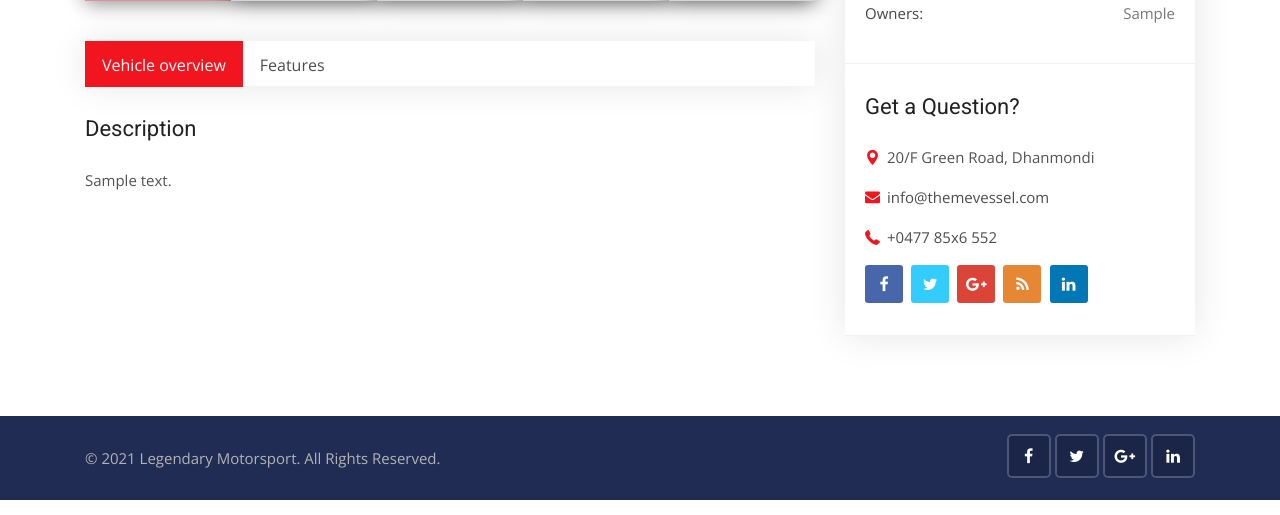
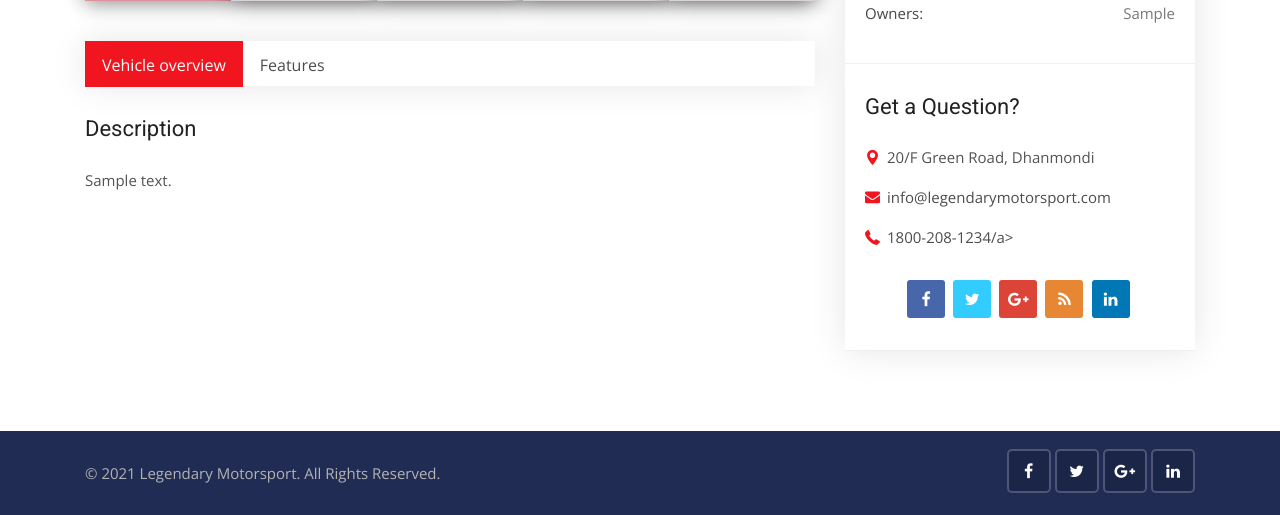
Before and after one commit to IRON747/legendarymotorsport, a Django app: page /cars/1 in a window 1280 px wide. Shown: the part 1194-1709 px from the top of the page. Run offline with Django 3.2, Linux system fonts and the light colour scheme; tables that the repository leaves empty hold one stand-in row (values such as "Sample post"); grey boxes marked "Sample" are stand-in pictures; parts of the project's set-up code (start-up, migrations or seed data) failed here and were passed over; some libraries are stand-ins or nearby versions.

Commit message:
updated add. & ph no.

```diff
--- a/template/cars/car_detail.html
+++ b/template/cars/car_detail.html
@@ -303,10 +303,10 @@
                                 <i class="flaticon-pin"></i>20/F Green Road, Dhanmondi
                             </li>
                             <li>
-                                <i class="flaticon-mail"></i><a href="mailto:info@themevessel.com">info@themevessel.com</a>
+                                <i class="flaticon-mail"></i><a href="mailto:info@legendarymotorsport.com">info@legendarymotorsport.com</a>
                             </li>
                             <li>
-                                <i class="flaticon-phone"></i><a href="tel:+0477-85x6-552">+0477 85x6 552</a>
+                                <i class="flaticon-phone"></i><a href="tel:1800-208-1234">1800-208-1234/a>
                             </li>
                         </ul>
                         <div class="social-list clearfix">
```
